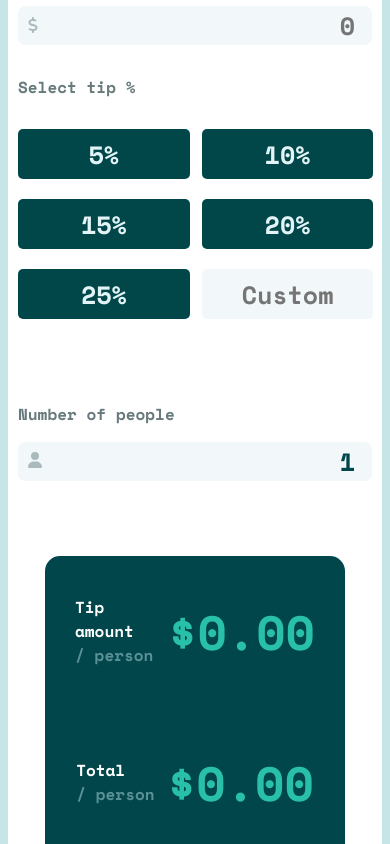
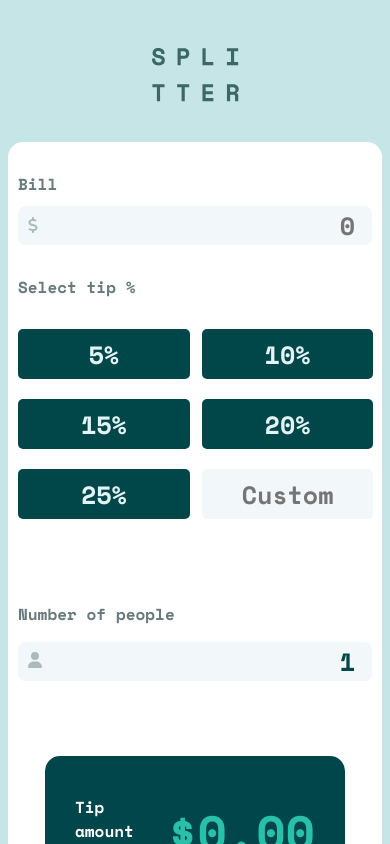
Before and after one commit to carp22/tip-calculator, a React (Vite) app: page / in a window 390 px wide. Shown: the top 844 px of the page. Built offline with nearby package versions, Linux system fonts and the light colour scheme.

Commit message:
Mobile version fixed
Now logo does not bug in mobile version!

```diff
--- a/src/App.jsx
+++ b/src/App.jsx
@@ -2,6 +2,7 @@ import { useState } from 'react'
 import Header from './components/Header'
 import Reset from './components/Reset'
 import Tip from './components/Tip'
+import splitter from '/../public/images/logo.svg'
 
 
 function App() {
@@ -58,7 +59,9 @@ function App() {
 
   return (
     <div className='tip-calculator-app'>
-      <Header />
+      <div className='tip-header'>
+            <img src={splitter} className='header-title' />
+        </div>
       <div className='body-tip'>
         <Tip
           selection={selectedButton}
--- a/src/index.css
+++ b/src/index.css
@@ -245,6 +245,14 @@ body{
     font-size: 1rem;
 }
 @media all and (max-width: 800px) {
+    .tip-calculator-app{
+        display: flex;
+        flex-direction: column;
+        justify-content: center;
+
+        height: auto;
+
+    }
     .body-tip{
         display: flex;
         width: 100%;
```
